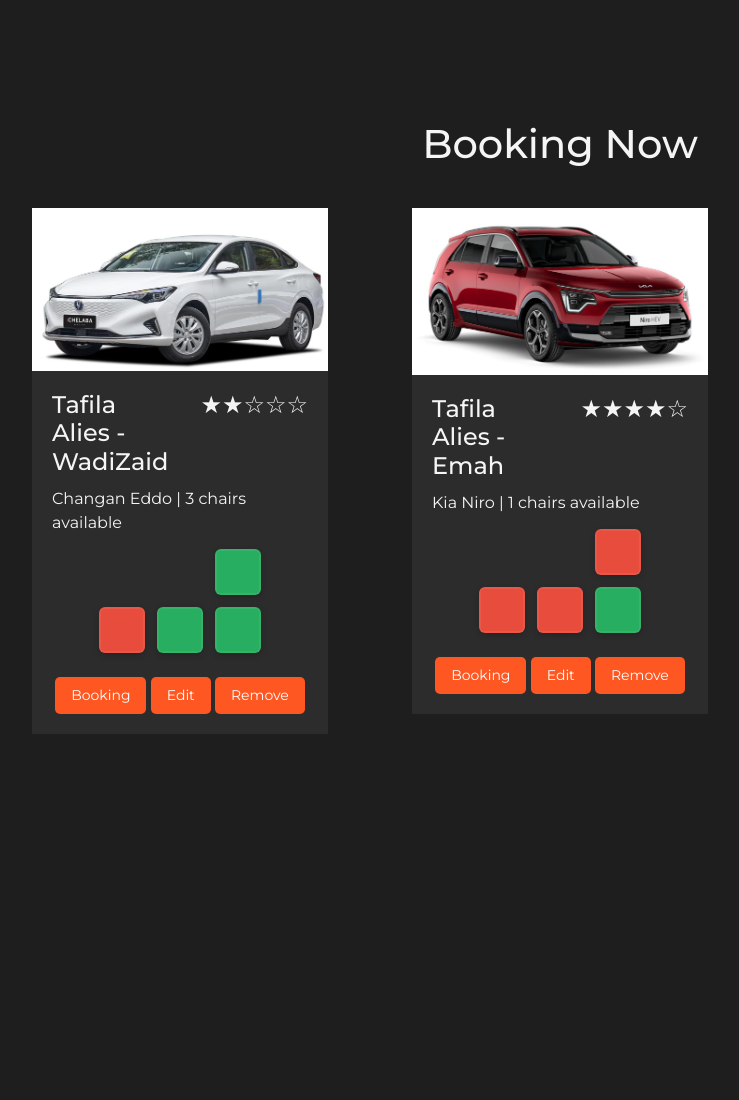
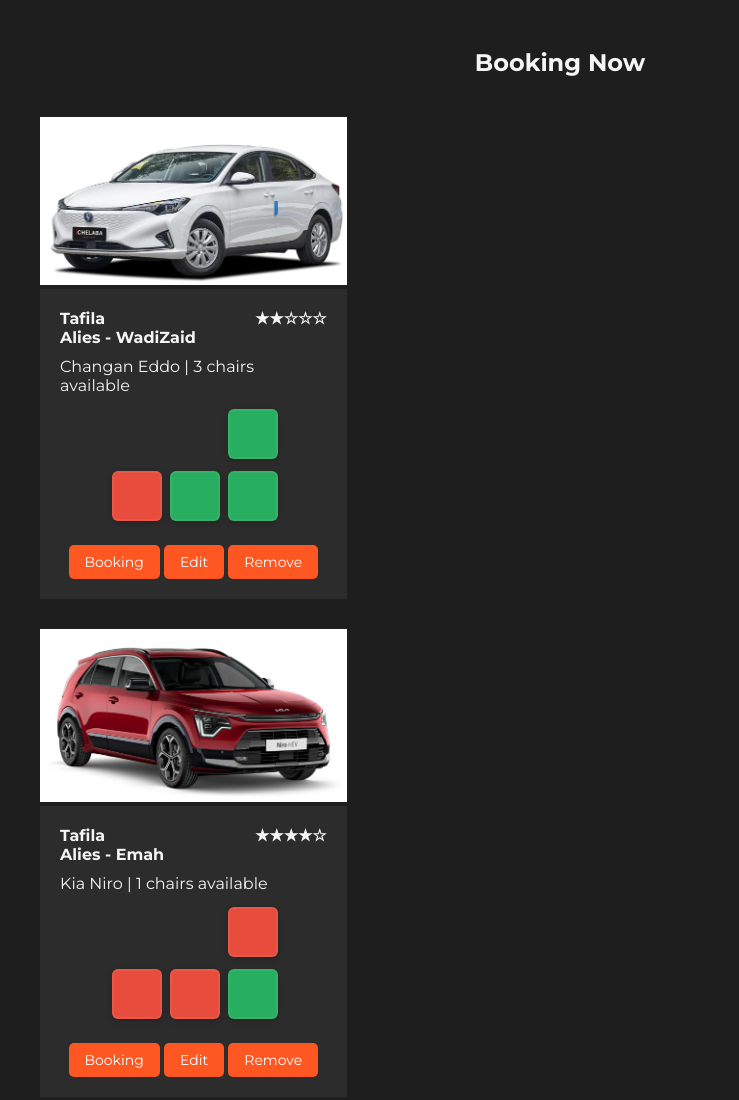
Before and after one commit to MotazShelbayeh/MotazShelbayeh-MYWAY-website, a plain HTML site: page BookNow.html in a window 1280 px wide. Shown: the whole page, without its empty margins (80-819 px from the left). Before the commit the page ends 884 px from the top, so only its background shows below. Drawn offline with nearby package versions, Linux system fonts and the light colour scheme; a script that the page names is missing.

Commit message:
update multi page

```diff
--- a/BookNow.html
+++ b/BookNow.html
@@ -1,23 +1,25 @@
 <!DOCTYPE html>
 <html lang="ar">
 <head>
-    <meta charset="UTF-8">
-    <meta name="viewport" content="width=device-width, initial-scale=1.0">
+
+
+    <meta charset="utf-8" />
+    <meta name="viewport" content="width=device-width, initial-scale=1" />
+    <title>Booking Now - MyWay</title>
     <link rel="preconnect" href="https://fonts.googleapis.com">
     <link rel="preconnect" href="https://fonts.gstatic.com" crossorigin>
-    <link href="https://fonts.googleapis.com/css2?family=Montserrat:ital,wght@0,100..900;1,100..900&family=Poppins:ital,wght@0,100..900;1,100..900&display=swap" rel="stylesheet">
-    <title>Booking Now - MyWay</title>
-    <link href="https://cdn.jsdelivr.net/npm/bootstrap@5.3.0/dist/css/bootstrap.min.css" rel="stylesheet">
+    <link href="https://fonts.googleapis.com/css2?family=Montserrat:wght@400;700&family=Poppins:wght@300;400;600&display=swap" rel="stylesheet">
+    <link rel="stylesheet" href="css/style.css">
+    <link rel="stylesheet" href="css/profile.css">
+    <link rel="stylesheet" href="https://unpkg.com/leaflet/dist/leaflet.css" />
 
-    <link rel="stylesheet" href="css/style.css">
-    <link rel="stylesheet" href="https://unpkg.com/leaflet/dist/leaflet.css" />
 </head>
 <body class="dark-theme">
     <!-- Start destinations Area -->
-    <section id="main-content" class="destinations-area section-gap">
+    <section id="main-content" class="destinations-area">
         <div class="container">
             <div class="row d-flex justify-content-center">
-                <div class="menu-content pb-40 col-lg-8">
+                <div class="menu-content">
                     <div class="title text-center">
                         <h1 class="mb-10">Booking Now</h1>
                     </div>
```
